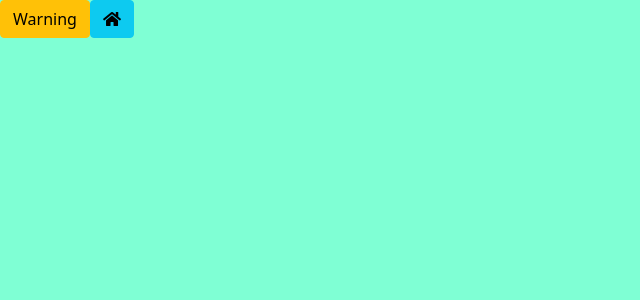
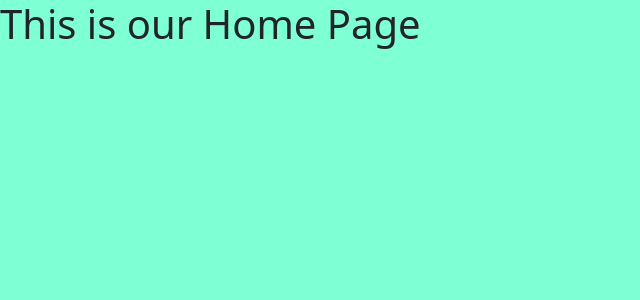
Before and after one commit to Jack-H0124/react-ecommerce, a React (Create React App) app: page / in a window 1280 px wide. Shown: the top 300 px of the page, without its empty margins (0-640 px from the left). Built offline with nearby package versions, Linux system fonts and the light colour scheme.

Commit message:
10 Config Routing

```diff
--- a/package.json
+++ b/package.json
@@ -10,6 +10,8 @@
     "react": "^17.0.2",
     "react-bootstrap": "^1.6.1",
     "react-dom": "^17.0.2",
+    "react-router": "^5.2.0",
+    "react-router-dom": "^5.2.0",
     "react-scripts": "4.0.3",
     "react-slick": "^0.28.1",
     "slick-carousel": "^1.8.1",
--- a/src/App.js
+++ b/src/App.js
@@ -1,14 +1,16 @@
-import React, { Component } from 'react'
-import {Button} from "react-bootstrap";
+import React, { Component, Fragment } from 'react'
+import {BrowserRouter} from 'react-router-dom';
+import AppRoute from './route/AppRoute';
 
 class App extends Component {
   render() {
     return (
-      <div>
+      <Fragment>
+        <BrowserRouter>
+        <AppRoute />
+        </BrowserRouter>
 
-        <Button variant="warning">Warning</Button>
-        <Button variant="info"> <i className="fa fa-home"></i> </Button>
-      </div>
+      </Fragment>
     )
   }
 }
--- /dev/null
+++ b/src/pages/HomePage.jsx
@@ -0,0 +1,13 @@
+import React, { Component, Fragment } from 'react'
+
+export class HomePage extends Component {
+     render() {
+          return (
+               <Fragment>
+                    <h1>This is our Home Page</h1>
+               </Fragment>
+          )
+     }
+}
+
+export default HomePage
--- /dev/null
+++ b/src/route/AppRoute.js
@@ -0,0 +1,18 @@
+import React, { Component, Fragment } from 'react'
+import { Router, Route, Switch } from "react-router";
+import HomePage from '../pages/HomePage';
+
+class AppRoute extends Component {
+     render() {
+          return (
+               <Fragment>
+                    <Switch>
+                         <Route exact to="/" component={HomePage} />
+                    </Switch>
+
+               </Fragment>
+          )
+     }
+}
+
+export default AppRoute
```
Also changed, not shown: 1 other file (tests, documents, lock files or other folders).
